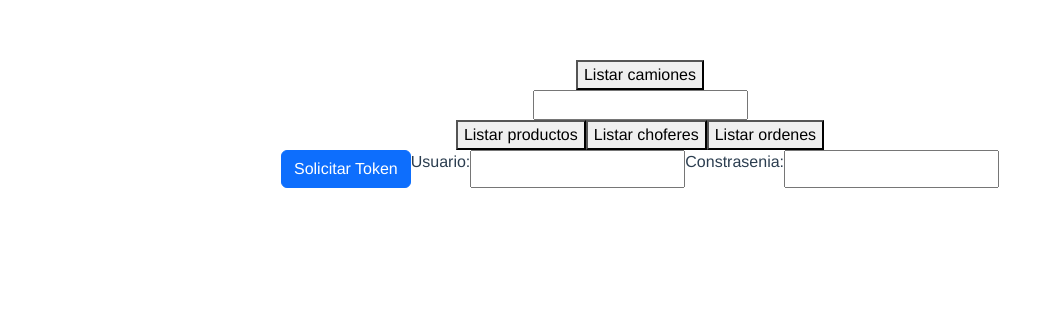
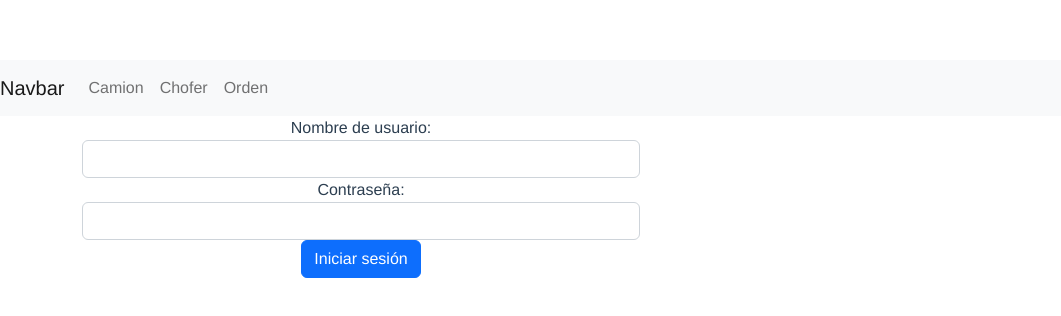
Before and after one commit to CanoMaria/Iw3-FInal, a Vue app in the folder vue-frontend/: page / in a window 1280 px wide. Shown: the top 316 px of the page, without its empty margins (0-1061 px from the left). Built offline with nearby package versions, Linux system fonts and the light colour scheme.

Commit message:
Update everythinf

```diff
--- a/vue-frontend/src/App.vue
+++ b/vue-frontend/src/App.vue
@@ -1,10 +1,11 @@
 <template>
-  <div id="app">
-    <Camion />
+  <div id="App">
+    <Main_navigator />
+    <!-- <Camion />
     <Producto />
     <Chofer />
     <Orden />
-    <Token />
+    <Login /> -->
 
   </div>
 </template>
@@ -14,16 +15,19 @@ import Camion from './components/Camion.vue'
 import Producto from './components/Producto.vue'
 import Chofer from './components/Chofer.vue'
 import Orden from './components/Orden.vue'
-import Token from './components/Token.vue'
+import Login from './components/Login.vue'
+import Main_navigator from './components/Main_navigator.vue'
+
 
 export default {
   name: 'App',
   components: {
-    Camion,
-    Producto,
-    Chofer,
-    Orden,
-    Token
+    Main_navigator
+    // Camion,
+    // Producto,
+    // Chofer,
+    // Orden,
+    // Login
   }
 }
 </script>
--- a/vue-frontend/src/components/Camion.vue
+++ b/vue-frontend/src/components/Camion.vue
@@ -1,10 +1,8 @@
 <template>
-    <button id="id_button_camiones" @click="getCamiones">
-        Listar camiones
+    <input id="input_token" type="text" v-model="token" />
+    <button id="id_button_camiones" @click="getCamiones" v-if="requestComplete">
+        Get camiones
     </button>
-    <div>
-        <input id="input_token" type="text" v-model="token"/>
-    </div>
     <div class="container" v-if="camiones.length > 0">
         <h1 class="text-center"> Lista de Camiones</h1>
         <table class="table table-striped">
@@ -31,28 +29,26 @@
 import CamionService from '@/services/CamionService';
 
 // Importar la clase Token
-import TokenService from '@/services/TokenService';
-
-
+import LoginService from '@/services/LoginService';
 
 export default {
     name: '',
-
     data() {
         return {
             camiones: [],
-            token: ''
+            token: '',
+            requestComplete: false, // <-- agrega esta línea
         };
     },
+    // elimina la propiedad computed aquí
     methods: {
         async getCamiones() {
             try {
                 // Obtener un token llamando al método "getTokens" importado
-                //const token = await TokenService.getTokens();
 
                 // Llamar al método "getCamiones" del servicio de camión, pasando el token como un parámetro
-                const camiones = await CamionService.getCamiones(token);
-                this.camiones = camiones;
+                this.camiones = await CamionService.getCamiones(this.token);
+                this.requestComplete = true; // <-- actualiza la variable aquí
             } catch (error) {
                 console.error(error);
             }
@@ -63,8 +59,6 @@ export default {
     //      this.getCamiones()
     // }
 
-
-
 </script>
 
 <style>
--- a/vue-frontend/src/components/Chofer.vue
+++ b/vue-frontend/src/components/Chofer.vue
@@ -1,7 +1,5 @@
 <template>
-    <button id="id_button_choferes" @click="getChoferes">
-      Listar choferes
-    </button>
+
     <div class="container" v-if="choferes.length>0">
         <h1 class="text-center"> Lista de Choferes</h1>
         <table class="table table-striped">
--- /dev/null
+++ b/vue-frontend/src/components/Login.vue
@@ -0,0 +1,73 @@
+<template>
+  <form @submit.prevent="login" class="container" v-if="!requestComplete">
+    <div class="form-row">
+      <div class="form-group col-md-6">
+        <label for="email">Nombre de usuario:</label>
+        <input id="email" type="email" v-model="username" class="form-control" />
+      </div>
+
+      <div class="form-group col-md-6">
+        <label for="password">Contraseña:</label>
+        <input id="password" type="password" v-model="password" class="form-control" />
+      </div>
+      <div class="form-row">
+      <div class="form-group col-md-6">
+        <button type="submit" class="btn btn-primary " @click="getTokens" >Iniciar
+          sesión</button>
+      </div>
+    </div>
+
+
+
+      <!-- <div class="form-group col-md-6">
+        <a @click="showSignupForm" class="btn btn-link">Crear una nueva cuenta</a>
+      </div> -->
+    </div>
+
+
+
+
+  </form>
+
+  <p v-if="error" class="error-message">{{ error }}</p>
+  <!-- Añadir un <label> para mostrar el token -->
+  <label id="label_token" v-if="requestComplete">Token: {{ token }}</label>
+</template>
+
+<script>
+import LoginService from '@/services/LoginService';
+
+
+export default {
+  name: 'LoginForm',
+  data() {
+    return {
+      username: '',
+      password: '',
+      token: "",
+      requestComplete: false,
+      error: null
+    };
+  },
+  methods: {
+    async getTokens() {
+      try {
+        if (!this.username || !this.password) {
+          this.error = 'Debes ingresar un nombre de usuario y una contraseña';
+          return;
+        }
+
+        this.token = await LoginService.getTokens(this.username, this.password);
+
+        this.requestComplete = true;
+
+        return this.token
+      } catch (error) {
+        this.error = error;
+
+        console.error(error);
+      }
+    }
+  }
+};
+</script>
--- a/vue-frontend/src/components/Token.vue
+++ b/vue-frontend/src/components/LoginBACKUP.vue
@@ -19,7 +19,7 @@
 </template>
 
 <script>
-import TokenService from '@/services/TokenService'
+import LoginService from '@/services/LoginService'
 
 export default {
   name: '',
@@ -42,7 +42,7 @@ export default {
           return;
         }
 
-        this.token = await TokenService.getTokens(this.username, this.password);
+        this.token = await LoginService.getTokens(this.username, this.password);
 
         this.requestComplete = true;
 
--- /dev/null
+++ b/vue-frontend/src/components/Main_navigator.vue
@@ -0,0 +1,52 @@
+<template>
+  <div>
+    <div>
+      <!-- Aquí se cargará el componente seleccionado en la barra de navegación -->
+      <Navbar @selectComponent="selectedComponent = $event" />
+      <!-- <Camion v-if="selectedComponent === 'Camion'" />
+      <Chofer v-if="selectedComponent === 'Chofer'" />
+      <Orden v-if="selectedComponent === 'Orden'" /> -->
+
+      <component :is="selectedComponent"></component>
+
+    </div>
+  </div>
+</template>
+
+<script>
+import Navbar from './Navbar.vue';
+import Camion from './Camion.vue';
+import Orden from './Orden.vue';
+import Chofer from './Chofer.vue';
+import Login from './Login.vue';
+
+export default {
+  name: 'MainPage',
+  components: {
+    Navbar,
+    Camion,
+    Orden,
+    Chofer,
+    Login
+  },
+  data() {
+    return {
+      selectedComponent: '', // Aquí se almacenará el nombre del componente seleccionado
+    };
+  },
+  mounted() {
+    // Por defecto, se cargará el componente 1
+     this.selectedComponent = 'Login';
+  },
+  methods: {
+    // Esta función se llamará desde la barra de navegación para cambiar el componente cargado
+    selectComponent(componentName) {
+      this.selectedComponent = componentName;
+    },
+  },
+};
+</script>
+
+<style>
+
+</style>
--- /dev/null
+++ b/vue-frontend/src/components/Navbar.vue
@@ -0,0 +1,69 @@
+<!-- Navbar.vue -->
+
+
+<template>
+  <div id="app">
+    <nav class="navbar navbar-expand-lg navbar-light bg-light">
+      <a class="navbar-brand" href="#">Navbar</a>
+      <button class="navbar-toggler" type="button" data-toggle="collapse" data-target="#navbarSupportedContent"
+        aria-controls="navbarSupportedContent" aria-expanded="false" aria-label="Toggle navigation">
+        <span class="navbar-toggler-icon"></span>
+      </button>
+
+      <div class="collapse navbar-collapse" id="navbarSupportedContent">
+        <ul class="navbar-nav mr-auto">
+          <li class="nav-item active">
+            <a class="nav-link" href="#" id="navbarDropdown" role="button"
+              aria-haspopup="true" aria-expanded="false" @click="selectComponent('Camion')">
+              Camion
+            </a>
+          </li>
+          <li class="nav-item active">
+            <a class="nav-link" href="#" id="navbarDropdown" role="button"
+              aria-haspopup="true" aria-expanded="false" @click="selectComponent('Chofer')">
+              Chofer
+            </a>
+          </li>
+
+          <li class="nav-item active">
+            <a class="nav-link" href="#" id="navbarDropdown" role="button"
+              aria-haspopup="true" aria-expanded="false" @click="selectComponent('Orden')">
+              Orden
+            </a>
+          </li>
+
+        </ul>
+      </div>
+    </nav>
+
+    <!-- llamar a los componentes aquí -->
+    <!-- <Camion /> -->
+    <!-- <Chofer />
+    <Orden /> -->
+  </div>
+</template>
+
+<!-- <template>
+  <nav>
+    <a @click="selectComponent('Camion')">Sección 1</a>
+    <a @click="selectComponent('Orden')">Sección 2</a>
+    <a @click="selectComponent('Chofer')">Sección 3</a>
+  </nav>
+</template> -->
+
+<script>
+import Camion from '@/components/Camion.vue';
+import ChoferService from '@/services/ChoferService';
+import OrdenService from '@/services/OrdenService';
+
+export default {
+    name: "Navbar",
+    methods: {
+        // Esta función emitirá un evento para que el componente padre (MainPage) cambie el componente cargado
+        selectComponent(componentName) {
+            this.$emit("selectComponent", componentName);
+        },
+    },
+    components: { Camion, ChoferService, OrdenService }
+};
+</script>
--- a/vue-frontend/src/components/Orden.vue
+++ b/vue-frontend/src/components/Orden.vue
@@ -1,7 +1,4 @@
 <template>
-    <button id="id_button_ordenes" @click="getOrdenes">
-      Listar ordenes
-    </button>
     <div class="container" v-if="ordenes.length>0">
         <h1 class="text-center"> Lista de Ordenes</h1>
         <table class="table table-striped">
--- a/vue-frontend/src/services/CamionService.js
+++ b/vue-frontend/src/services/CamionService.js
@@ -1,14 +1,11 @@
 import axios from 'axios'
-import TokenService from '@/services/TokenService'
+import LoginService from '@/services/LoginService'
 
 const CAMION_API_BASE_URL = 'http://localhost:8080/api/v1/camiones'
 
-
 class CamionService {
-  async getCamiones() {
+  async getCamiones(token) {
     try {
-      const token = await TokenService.getTokens();
-
 
       const response = await axios.get(CAMION_API_BASE_URL, {
         headers: {
--- a/vue-frontend/src/services/TokenService.js
+++ b/vue-frontend/src/services/LoginService.js
@@ -4,7 +4,7 @@ const LOGIN_API_BASE_URL = 'http://localhost:8080/api/v1/login'
 
 //ASI ESTA BIEN INTENTA NO TOCAR NADA!!!
 
-class TokenService {
+class LoginService {
     async getTokens(username, password) {
       try {
         // Enviar los parámetros en la solicitud POST
@@ -25,4 +25,4 @@ class TokenService {
     }
   }
 
-export default new TokenService()
+export default new LoginService()
```
